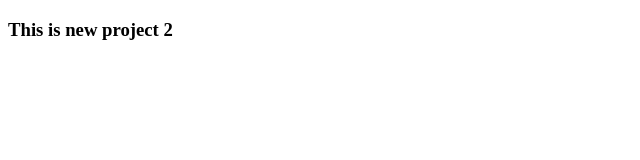
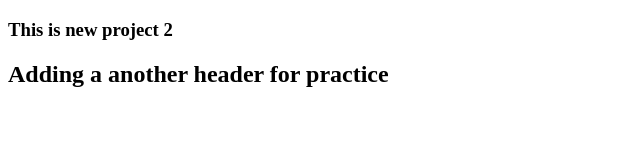
Before and after one commit to Someguy56/newproject2, a plain HTML site: page index.html in a window 1280 px wide. Shown: the whole page, without its empty margins (0-640 px from the left). Drawn offline with Linux system fonts and the light colour scheme.

Commit message:
added another header for practice

```diff
--- a/index.html
+++ b/index.html
@@ -6,5 +6,6 @@
 </head>
 <body>
     <h3>This is new project 2</h3>
+    <h2>Adding a another header for practice</h2>
 </body>
 </html>
```
